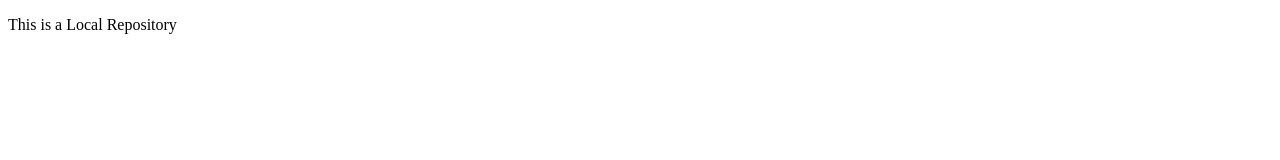
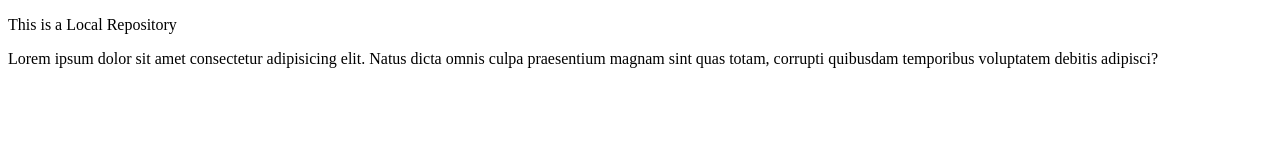
Before and after one commit to aditideokar17/LocalRepo, a plain HTML site: page index.html in a window 1280 px wide. Drawn offline with Linux system fonts and the light colour scheme.

Commit message:
Added Para in Feature1

```diff
--- a/index.html
+++ b/index.html
@@ -8,6 +8,6 @@
 <body>
 
     <p>This is a Local Repository</p>
-
+    <p>Lorem ipsum dolor sit amet consectetur adipisicing elit. Natus dicta omnis culpa praesentium magnam sint quas totam, corrupti quibusdam temporibus voluptatem debitis adipisci?</p>
 </body>
 </html>
```
